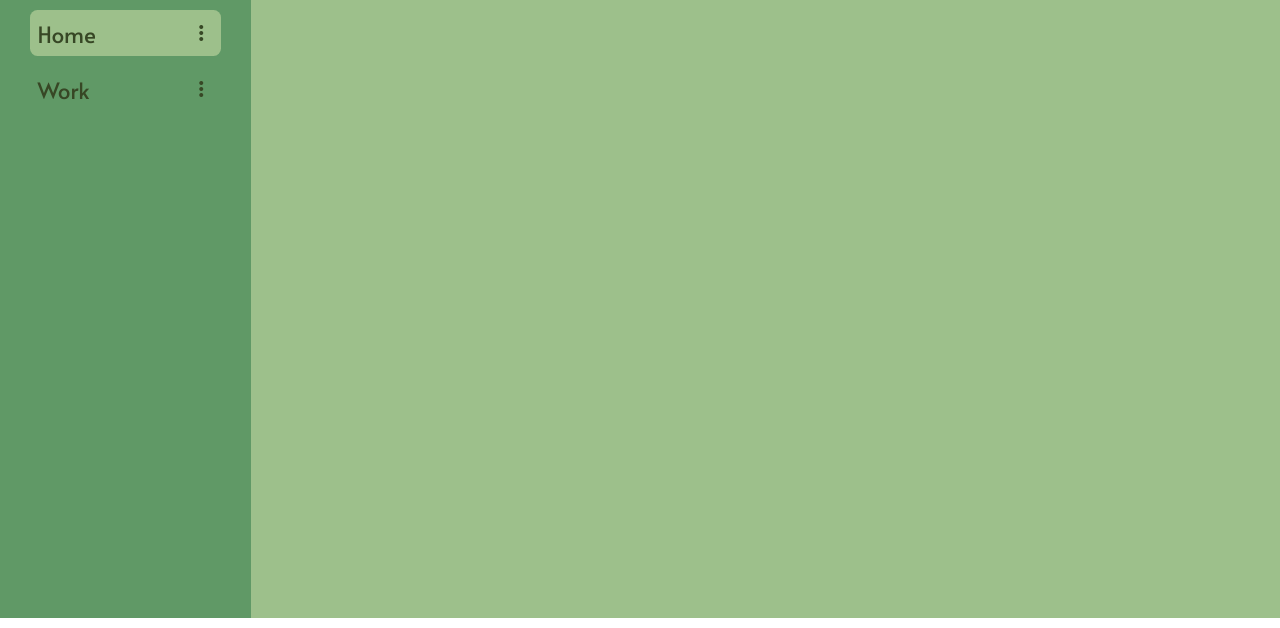
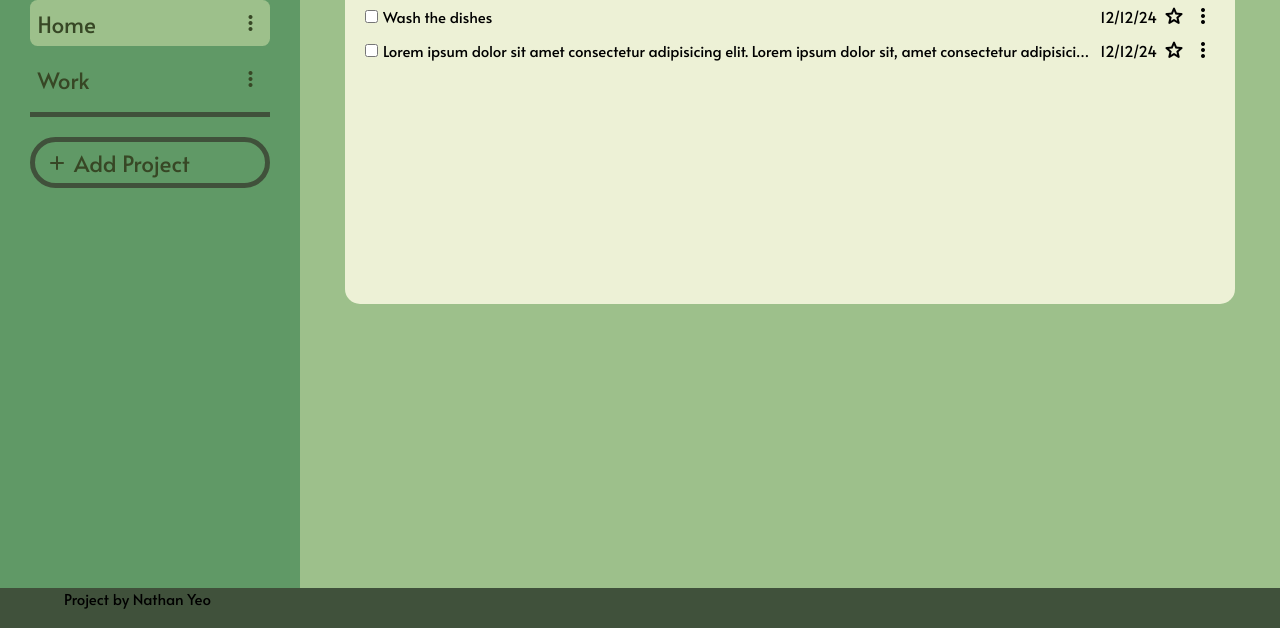
Before and after one commit to Legalunicorn/odin_todo, a plain HTML site: page index.html in a window 1280 px wide. Shown: the part 172-800 px from the top of the page. Drawn offline with nearby package versions, Linux system fonts and the light colour scheme.

Commit message:
completed default page design

```diff
--- a/index.html
+++ b/index.html
@@ -33,23 +33,36 @@
                     <span class="material-symbols-rounded">more_vert</span>
                 </li>
             </ul>
+            <!--Add project-->
+            <div class="add_item">
+                <span class="material-symbols-rounded">add</span>
+                <span> Add Project</span>
+            </div>
 
         </div>
         <div class="tasks_section">
             <div class="taskHeader">
                 <h1 class="project_name">Home</h1>
-                <div id="add_task">
+                <div class="add_item">
                     <span class="material-symbols-rounded">add</span>
                     <span> Add Task </span>
                 </div>
             </div>
 
-            <div class="tasks_content">
+            <div id="tasks_content">
                 <ul class="tasks"> <!--ul of all tasks of the project-->
                     <li class="task">
                         <!--only display Name, dateline, star, options-->
-                        <input type="checkbox" id="todo">
-                        <label for='todo' class="task_title">Wash the dishes</label>
+                        <input type="checkbox" class="mycheckbox" >
+                        <label class="task_title">Wash the dishes</label>
+                        <span class="task_dateline">12/12/24</span>
+                        <span class="material-symbols-rounded">star</span>
+                        <span class="material-symbols-rounded">more_vert</span>
+                    </li>
+                    <li class="task">
+                        <!--only display Name, dateline, star, options-->
+                        <input type="checkbox" class="mycheckbox" >
+                        <label class="task_title"> Lorem ipsum dolor sit amet consectetur adipisicing elit. Lorem ipsum dolor sit, amet consectetur adipisicing elit. Fuga, iusto.</label>
                         <span class="task_dateline">12/12/24</span>
                         <span class="material-symbols-rounded">star</span>
                         <span class="material-symbols-rounded">more_vert</span>
@@ -59,6 +72,10 @@
             </div>
         </div>
     </main>
+    <footer>
+        <p>Project by Nathan Yeo</p>
+    </footer>
+
     <script src="main.js"></script>
 </body>
 </html>
--- a/style.css
+++ b/style.css
@@ -7,7 +7,8 @@
     --bgColor2: #9DC08B;
     --bgColor3: #609966;
     --bgColor4: #40513B;
-    --footerHeight: 10vh;
+    --headerHeight:60px;
+    --footerHeight: 5vh;
     font-size: 15px;
 
 
@@ -26,10 +27,16 @@ ul{
 }
 
 header{
+    height: var(--headerHeight);
     padding: 10px;
     display:flex;
     color:#f5f4f3;
     background-color: var(--bgColor4);
+}
+footer{
+    height:var(--footerHeight);
+    background-color: var(--bgColor4);
+    padding-left: 5vw;
 }
 #logo{
     width: 50px;
@@ -40,7 +47,8 @@ header{
 .main{
     background-color: var(--bgColor2);
     display:flex;
-    height: calc(100vh - var(--footerHeight));
+    /* height: 100vh; */
+    height: calc(100vh - var(--footerHeight) - var(--headerHeight));
 }
 
 .nav{
@@ -52,6 +60,12 @@ header{
     color: var(--fontGrey);
     padding:2rem;
 
+}
+
+.projects{
+    border-bottom: 5px solid var(--bgColor4);
+    padding-bottom: 10px;
+    margin-bottom:20px;
 }
 #projectHeader{
     border-bottom: 5px solid var(--fontGrey);
@@ -86,7 +100,7 @@ header{
 }
 
 .tasks_section{
-    width:100%;
+    max-width:calc(100% - 300px); /*minus the width of nav bar*/
     padding: 2rem;
 }
 
@@ -99,34 +113,71 @@ header{
 .project_name{
     margin-right:auto;
 }
-#add_task{
+.add_item{
     display:flex;
     align-items: center;
     padding: 5px 15px 5px 10px;
     gap: 5px;
-}
-
-.taskHeader #add_task{
     background-color: var(--bgColor3);
     border-radius:2rem;
     font-size: 1.5rem;
+    border: 5px solid var(--bgColor4)
+}
+
+.add_item:hover{
+    transform: scale(1.05);
 }
 .taskHeader .material-symbols-rounded{
     font-variation-settings: 'wght' 600;
 }
 
 
-
-
+#tasks_content{
+    background-color: var(--bgColor1);
+    margin: 1rem;
+    padding: 1rem;
+    border-radius: 1rem;
+    min-height: 50%;
+}
+.task{
+    gap: 5px;
+    display:flex;
+    align-items: center;
+    padding:5px;
+    border-radius: 0.5rem;
+    max-width:100%;
+}
+.task:hover{
+    background-color: var(--bgColor2);
+    transform: translate(0,-3px);
+    transition: 300ms ease-in-out;
+}
+.task .task_title{
+    margin-right:auto;
+    overflow:hidden;
+    white-space: nowrap;
+    text-overflow: ellipsis;
+}
+input:checked+label{
+    text-decoration: line-through;
+    color: #555;
+}
+.mycheckbox{
+    border:0;
+}
 
 
 @media (max-width: 650px){
-    /* .main{
+    .main{
         flex-direction:  column;
-    } */
+    }
 
-    /* .nav{
-        width:100%;
-        display:none
-    } */
+    .nav{
+        width:auto;
+        /* display:none; */
+    }
+    .tasks_section{
+        max-width: 100%;
+    }
+
 }
```
